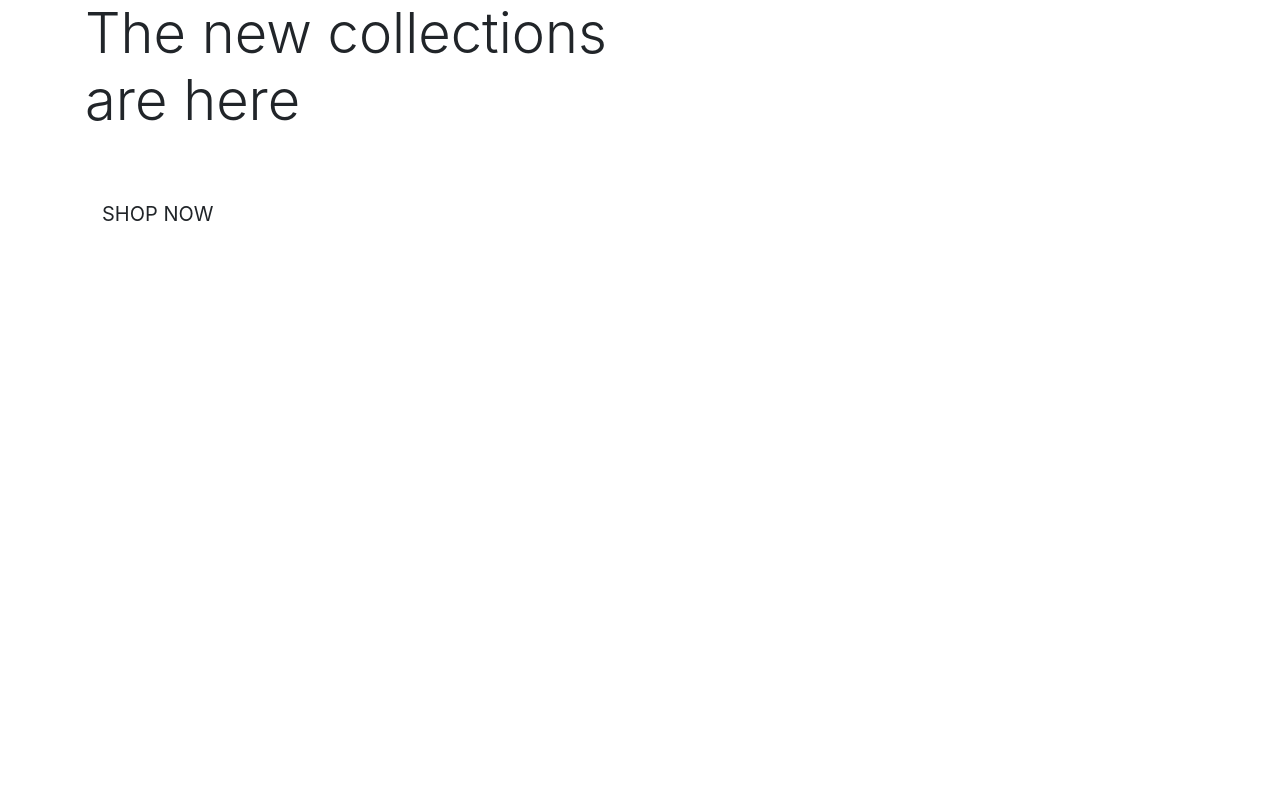
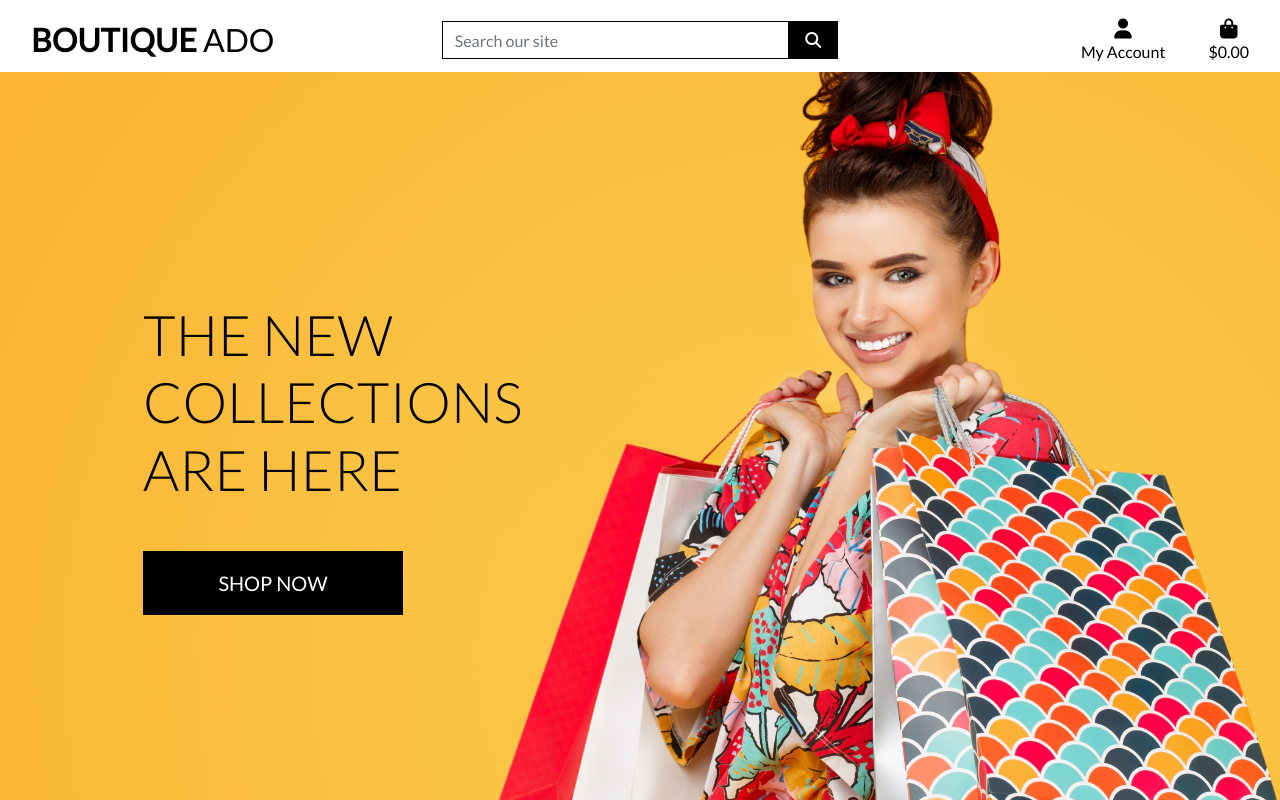
Before and after one commit to PhilipWilliams0/boutique_ado_v1-, a Django app: page / in a window 1280 px wide. Run offline with Django 3.2, Linux system fonts and the light colour scheme; some libraries are stand-ins or nearby versions.

Commit message:
completed homepage header and css

```diff
--- a/boutique_ado/settings.py
+++ b/boutique_ado/settings.py
@@ -147,6 +147,10 @@
 # https://docs.djangoproject.com/en/3.2/howto/static-files/
 
 STATIC_URL = '/static/'
+STATICFILES_DIRS = (os.path.join(BASE_DIR, 'static'),)
+
+MEDIA_URL = '/media/'
+MEDIA_ROOT = os.path.join(BASE_DIR, 'media')
 
 # Default primary key field type
 # https://docs.djangoproject.com/en/3.2/ref/settings/#default-auto-field
--- a/boutique_ado/urls.py
+++ b/boutique_ado/urls.py
@@ -15,9 +15,11 @@
 """
 from django.contrib import admin
 from django.urls import path, include
+from django.conf import settings
+from django.conf.urls.static import static
 
 urlpatterns = [
     path('admin/', admin.site.urls),
     path('accounts/', include('allauth.urls')),
     path('', include('home.urls')),
-]
+] + static(settings.MEDIA_URL, document_root=settings.MEDIA_ROOT)
--- /dev/null
+++ b/static/css/base.css
@@ -0,0 +1,81 @@
+html {
+    height: 100%;
+}
+
+body {
+    background: url('/media/homepage_background_cropped.jpg') no-repeat center center fixed;
+    background-size: cover;
+    height: calc(100vh - 164px);
+    color: #555;
+    font-family: 'Lato';
+}
+
+/* from Bulma */
+.icon {
+    align-items: center;
+    display: inline-flex;
+    justify-content: center;
+    height: 1.5rem;
+    width: 1.5rem;
+}
+
+.logo-font {
+    text-transform: uppercase;
+}
+
+.main-logo-link {
+    width: fit-content;
+}
+
+.shop-now-button {
+    background: black;
+    color: white;
+    min-width: 260px;
+}
+
+.btn-black {
+    background: black;
+    color: white;
+}
+
+.shop-now-button:hover,
+.shop-now-button:active,
+.shop-now-button:focus,
+.btn-black:hover,
+.btn-black:active,
+.btn-black:focus {
+    background: #222;
+    color: white;
+}
+
+.text-black {
+    color: #000 !important;
+}
+
+.border-black {
+    border: 1px solid black !important;
+}
+
+/* -------------------------------- Media Queries */
+
+/* Slightly larger container on xl screens */
+@media (min-width: 1200px) {
+    .container {
+        max-width: 80%;
+    }
+}
+
+/* fixed top navbar only on medium and up */
+@media (min-width: 992px) {
+    .fixed-top-desktop-only {
+        position: fixed;
+        top: 0;
+        right: 0;
+        left: 0;
+        z-index: 1030;
+    }
+
+    .header-container {
+        padding-top: 164px;
+    }
+}
--- a/templates/base.html
+++ b/templates/base.html
@@ -17,12 +17,17 @@
     {% block coress %}
     <link rel="stylesheet" href="https://cdn.jsdelivr.net/npm/bootstrap@4.6.1/dist/css/bootstrap.min.css"
         integrity="sha384-zCbKRCUGaJDkqS1kPbPd7TveP5iyJE0EjAuZQTgFLD2ylzuqKfdKlfG/eSrtxUkn" crossorigin="anonymous">
+    <link rel="preconnect" href="https://fonts.googleapis.com">
+    <link rel="preconnect" href="https://fonts.gstatic.com" crossorigin>
+    <link href="https://fonts.googleapis.com/css2?family=Lato:wght@100;300;400&display=swap" rel="stylesheet">
+    <link rel="stylesheet" href="{% static 'css/base.css' %}">
     {% endblock %}
 
     {% block extra_css %}
     {% endblock %}
 
     {% block corejs %}
+    <script src="https://kit.fontawesome.com/9c0292ff07.js" crossorigin="anonymous"></script>
     <script src="https://code.jquery.com/jquery-3.6.0.min.js"
         integrity="sha256-/xUj+3OJU5yExlq6GSYGSHk7tPXikynS7ogEvDej/m4=" crossorigin="anonymous"></script>
     <script src="https://cdn.jsdelivr.net/npm/popper.js@1.16.1/dist/umd/popper.min.js"
@@ -40,7 +45,70 @@
 </head>
 
 <body>
-    <header class="container-fluid fixed-top"></header>
+    <header class="container-fluid fixed-top">
+        <div id="topnav" class="row bg-white pt-lg-2 d-none d-lg-flex">
+            <div class="col-12 col-lg-4 my-auto py-1 py-lg-0 text-center text-lg-left">
+                <a href="{% url 'home' %}" class="nav-link main-logo-link">
+                    <h2 class="logo-font text-black my-0"><strong>Boutique</strong> Ado</h2>
+                </a>
+            </div>
+            <div class="col-12 col-lg-4 my-auto py-1 py-lg-0">
+                <form method="GET" action="">
+                    <div class="input-group w-100">
+                        <input class="form-control border border-black rounded-0" type="text" name="q"
+                            placeholder="Search our site">
+                        <div class="input-group-append">
+                            <button class="form-control btn btn-black border border-black rounded-0" type="submit">
+                                <span class="icon">
+                                    <i class="fas fa-search"></i>
+                                </span>
+                            </button>
+                        </div>
+                    </div>
+                </form>
+            </div>
+            <div class="col-12 col-lg-4 my-auto py-1 py-lg-0">
+                <ul class="list-inline list-unstyled text-center text-lg-right my-0">
+                    <li class="list-inline-item dropdown">
+                        <a class="text-black nav-link" href="#" id="user-options" data-toggle="dropdown"
+                            aria-haspopup="true" aria-expanded="false">
+                            <div class="text-center">
+                                <div><i class="fas fa-user fa-lg"></i></div>
+                                <p class="my-0">My Account</p>
+                            </div>
+                        </a>
+                        <div class="dropdown-menu border-0" aria-labelledby="user-options">
+                            {% if request.user.is_authenticated %}
+                            {% if request.user.is_superuser %}
+                            <a href="" class="dropdown-item">Product Management</a>
+                            {% endif %}
+                            <a href="" class="dropdown-item">My Profile</a>
+                            <a href="{% url 'account_logout' %}" class="dropdown-item">Logout</a>
+                            {% else %}
+                            <a href="{% url 'account_signup' %}" class="dropdown-item">Register</a>
+                            <a href="{% url 'account_login' %}" class="dropdown-item">Login</a>
+                            {% endif %}
+                        </div>
+                    </li>
+                    <li class="list-inline-item">
+                        <a class="{% if grand_total %}text-info font-weight-bold{% else %}text-black{% endif %} nav-link"
+                            href="">
+                            <div class="text-center">
+                                <div><i class="fas fa-shopping-bag fa-lg"></i></div>
+                                <p class="my-0">
+                                    {% if grand_total %}
+                                    £{{ grand_total|floatformat:2 }}
+                                    {% else %}
+                                    $0.00
+                                    {% endif %}
+                                </p>
+                            </div>
+                        </a>
+                    </li>
+                </ul>
+            </div>
+        </div>
+    </header>
 
     {% if messages %}
     <div class="message-container"></div>
@@ -54,8 +122,6 @@
 
     {% block postloadjs %}
     {% endblock %}
-
-
 </body>
 
 </html>
```
Also changed, not shown: media/homepage_background_cropped.jpg (added).
